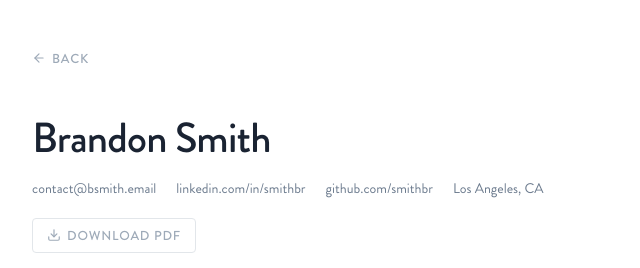
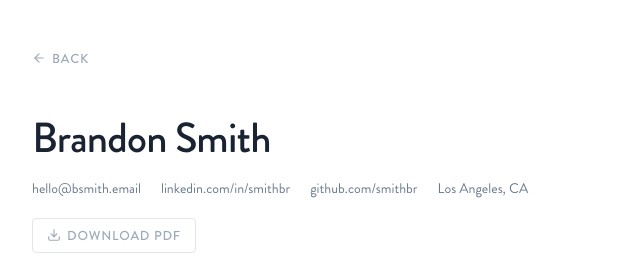
Before and after one commit to smithbr/smithbr.github.io, a plain HTML site: page resume.html in a window 1280 px wide. Shown: the top 268 px of the page, 228-868 px from the left. Drawn offline with Linux system fonts and the light colour scheme.

Commit message:
Update email to hello@bsmith.email

```diff
--- a/resume.html
+++ b/resume.html
@@ -20,7 +20,7 @@
       <header>
         <h1>Brandon Smith</h1>
         <div class="contact">
-          <a href="mailto:&#099;&#111;&#110;&#116;&#097;&#099;&#116;&#064;&#098;&#115;&#109;&#105;&#116;&#104;&#046;&#101;&#109;&#097;&#105;&#108;">contact@bsmith.email</a>
+          <a href="mailto:&#104;&#101;&#108;&#108;&#111;&#064;&#098;&#115;&#109;&#105;&#116;&#104;&#046;&#101;&#109;&#097;&#105;&#108;">hello@bsmith.email</a>
           <a href="https://www.linkedin.com/in/smithbr">linkedin.com/in/smithbr</a>
           <a href="https://github.com/smithbr">github.com/smithbr</a>
           <span>Los Angeles, CA</span>
```
Also changed, not shown: index.html (+1 -1 lines).
